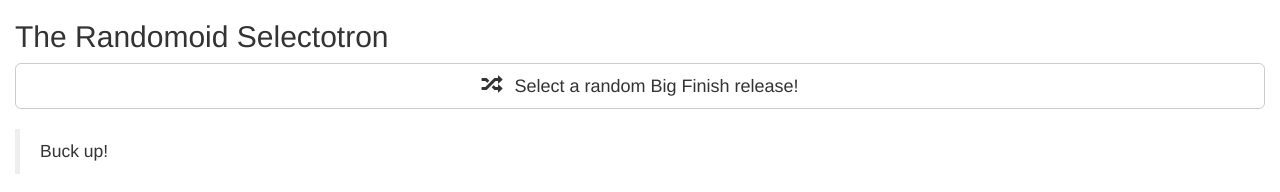
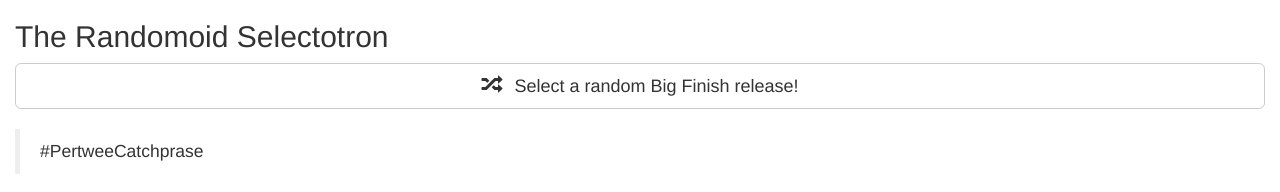
Before and after one commit to neurosie/randomoid-selectotron, a plain HTML site: page index.html in a window 1280 px wide. Shown: the top 192 px of the page. Drawn offline with nearby package versions, Linux system fonts and the light colour scheme.

Commit message:
Changing the catchphrase

```diff
--- a/index.html
+++ b/index.html
@@ -20,7 +20,7 @@
 			</div>
 			<br />
 			<blockquote class="blockquote">
-				<p class="m-b-0">Buck up!</p>
+				<p class="m-b-0">#PertweeCatchprase</p>
 				<!--<footer class="blockquote-footer">Nick Briggs</footer>-->
 			</blockquote>
 			<img src="stopdontmove.gif" class="img-responsive center-block" />
```
